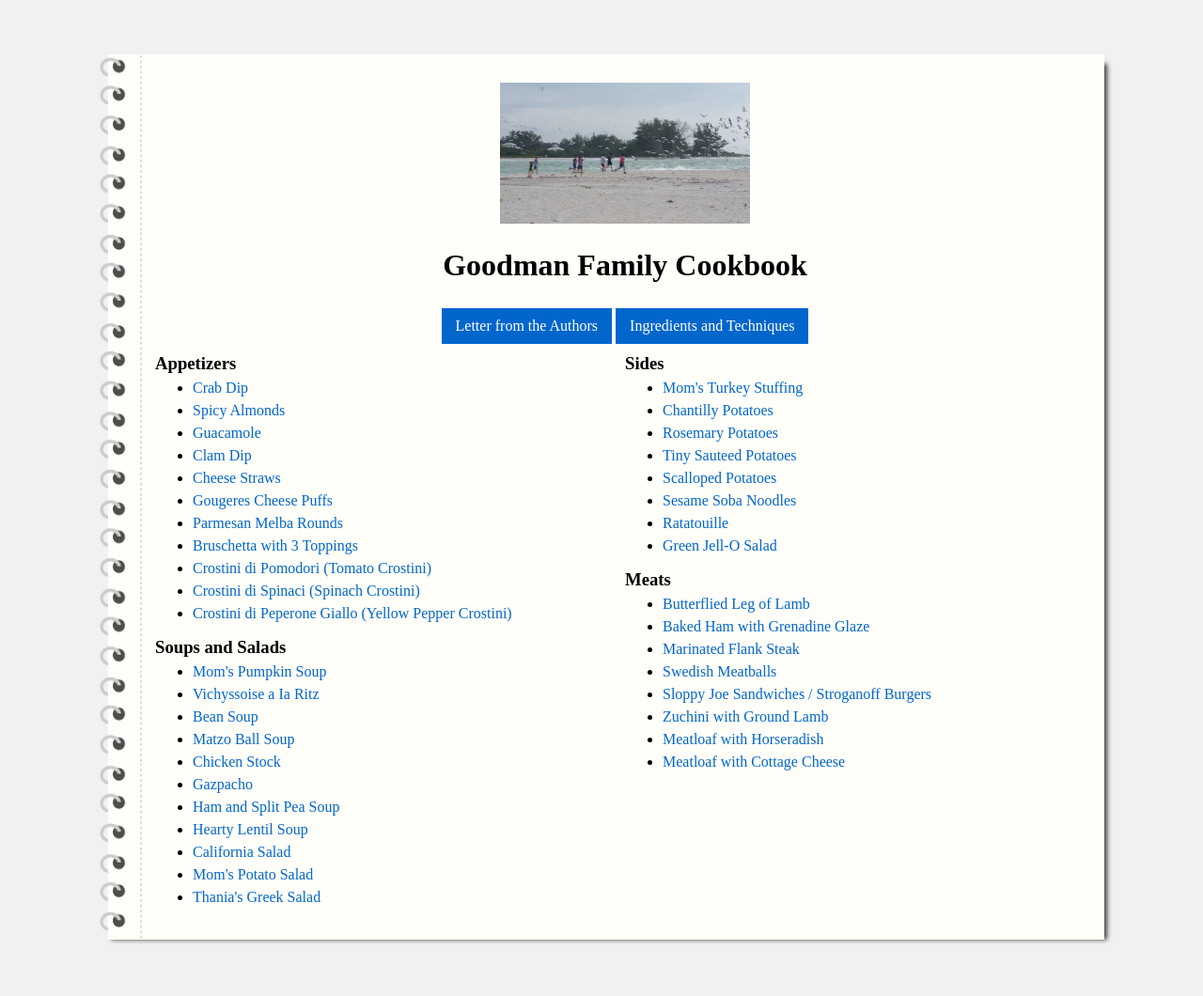
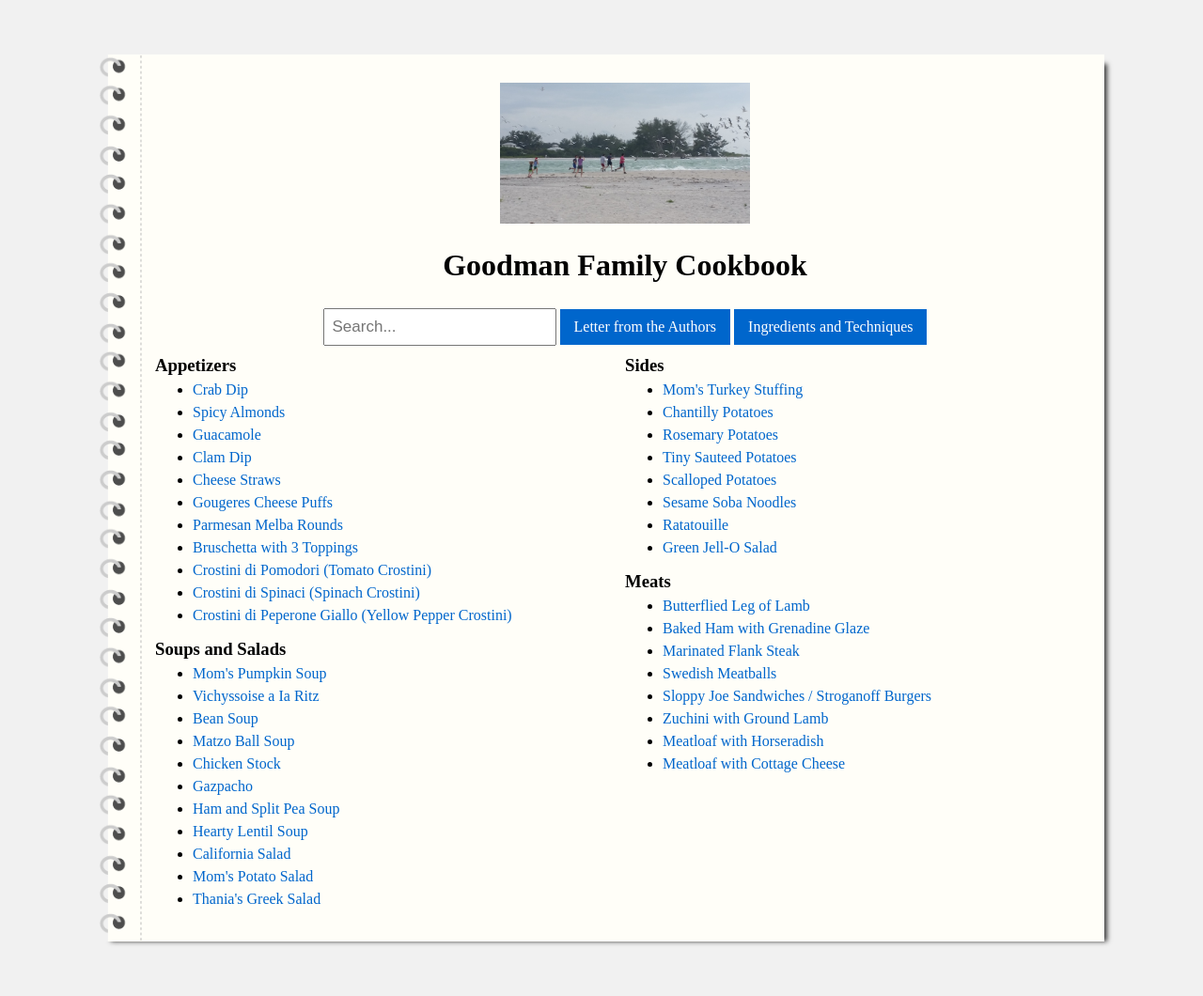
Before and after one commit to mckornfield/goodman-cookbook, a Jekyll site: the page built from index.md, in a window 1280 px wide. Shown: the whole page at 94% size. Built offline with Jekyll 4.4.1, drawn with Linux system fonts in a browser that asks for light colours.

Commit message:
added search

```diff
--- a/_includes/head.html
+++ b/_includes/head.html
@@ -2,6 +2,7 @@
   <title>{{page.title}}</title>
   <meta property="og:image" content="https://noblepig.com/site/wp-content/uploads/old/P1290704x.jpg" />
   <link rel="stylesheet" href="{{site.url}}{{site.baseurl}}/assets/css/style.css" type="text/css">
+  <link rel="stylesheet" href="https://cdnjs.cloudflare.com/ajax/libs/font-awesome/4.7.0/css/font-awesome.min.css">
   <link rel="apple-touch-icon" sizes="57x57" href="{{site.url}}{{site.baseurl}}/assets/css/apple-icon-57x57.png">
   <link rel="apple-touch-icon" sizes="60x60" href="{{site.url}}{{site.baseurl}}/assets/css/apple-icon-60x60.png">
   <link rel="apple-touch-icon" sizes="72x72" href="{{site.url}}{{site.baseurl}}/assets/css/apple-icon-72x72.png">
--- a/_layouts/overview.html
+++ b/_layouts/overview.html
@@ -7,6 +7,8 @@
     <div id="logo">&nbsp;</div>
     <h1 id="title">{{page.title}}</h1>
     <div id="note-on-ingredients">
+      <input id="search-bar" type="text" placeholder="Search..." class="search">
+      <!-- <button><i id="search-button" class="fa fa-search"></i></button> -->
       {% for info in site.about %}
       <a id="button-links" href="{{site.url}}{{site.baseurl}}{{info.url}}">{{info.title}}</a><span style="width: 500px"></span> {% endfor %}
     </div>
@@ -47,5 +49,5 @@
     </div>
   </div> <!-- /wrapper -->
 </body>
-
+<script src="assets/js/search.js"></script>
 </html>
--- a/assets/css/style.css
+++ b/assets/css/style.css
@@ -226,6 +226,18 @@
   display:inline;
 }
 
+.search{
+  padding: 8px;
+  padding-right: 15px;
+  font-size: 17px;
+}
+
+#search-button{
+  padding: 12px;
+  border-left: none;
+  cursor: pointer;
+}
+
 a {
   color: #0066cc;
   font-family: "Titilium Web";
--- /dev/null
+++ b/assets/js/search.js
@@ -0,0 +1,20 @@
+document.getElementById("search-bar").addEventListener('input', function(event){
+  var searchVal = document.getElementById("search-bar").value;
+  let elements = document.getElementsByTagName('li');
+  if(searchVal){
+    const lowerCaseSearchVal = searchVal.toLowerCase();
+    for (let element of elements){
+      let lowerCaseText = element.outerText.toLowerCase();
+      if(lowerCaseText.includes(lowerCaseSearchVal)){
+          element.style.display = "";
+      } else {
+          element.style.display = "none";
+      }
+
+    }
+  }  else {
+    for (let element of elements){
+      element.style.display = "";
+    }
+  }
+});
```
